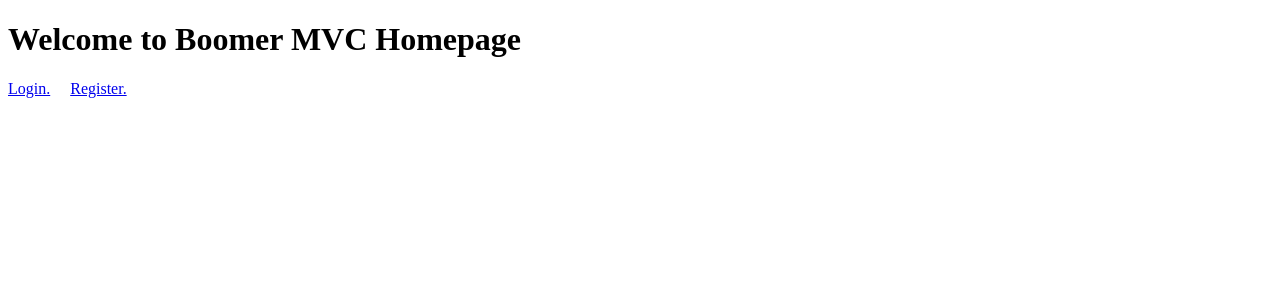
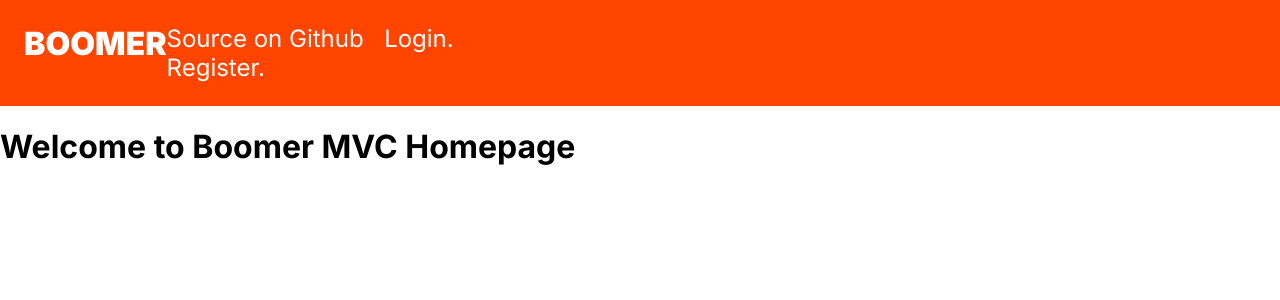
Before and after one commit to shawn-dsilva/boomer-php-mvc, a PHP site: page /app/views/HomeView.php in a window 1280 px wide; the page is wider, and only the part inside the window is pictured. Shown: the top 300 px of that part. Run offline with PHP 8.4, Linux system fonts and the light colour scheme.

Commit message:
homepage front end start

```diff
--- a/app/views/HomeView.php
+++ b/app/views/HomeView.php
@@ -1,5 +1,14 @@
 <?php require('includes/header.html'); ?>
 
+<nav class="navbar">
+  <a class="logo" href="#home">BOOMER</a>
+
+  <div class="right-container">
+    <a class="right-text" href="https://www.github.com/shawn-dsilva/boomer-php-mvc">Source on Github</a>
+<a class="right-text" href="/login">Login.</a>
+ <a class="right-text" href="/register">Register.</a>
+</div>
+
+</nav>
 <h1>Welcome to Boomer MVC Homepage</h1>
-<a href="/login">Login.</a> &nbsp; &nbsp; <a href="/register">Register.</a>
 <?php require('includes/header.html'); ?>
--- a/app/views/includes/header.html
+++ b/app/views/includes/header.html
@@ -7,6 +7,8 @@
   <title>Document</title>
   <script src="https://code.jquery.com/jquery-3.4.1.min.js"></script>
   <script src="/js/main.js"></script>
+  <link href="/css/main.css" rel="stylesheet">
+  <link href="https://fonts.googleapis.com/css?family=Inter:300,400,500,700,900&display=swap" rel="stylesheet">
 
 </head>
 <body>
--- /dev/null
+++ b/public/css/main.css
@@ -0,0 +1,38 @@
+body {
+  margin: 0;
+  font-family: Inter, sans-serif;
+  overflow-x: hidden;
+}
+
+
+.navbar {
+  width:100%;
+  height:5%;
+  overflow: hidden;
+  background-color: #ff4500;
+  padding:1.5rem;
+  display:flex;
+  flex-wrap: wrap;
+}
+
+.logo {
+  font-weight: 900;
+  color:white;
+  text-decoration: none;
+  font-size: 2rem;
+}
+
+.right-container {
+  justify-content: flex-end;
+  width:30%;
+  font-size: 1rem;
+  font-weight: 400;
+}
+
+.right-text {
+  font-size: 1.5rem;
+  font-weight: 400;
+  color:white;
+  text-decoration: none;
+  padding-right: 1rem;
+}
```
Also changed, not shown: public/css/style.css (deleted).
